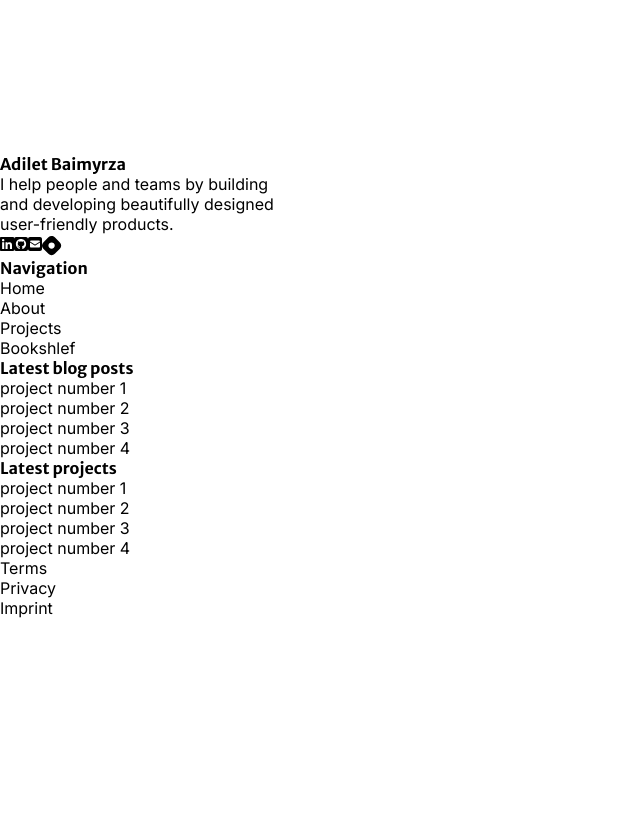
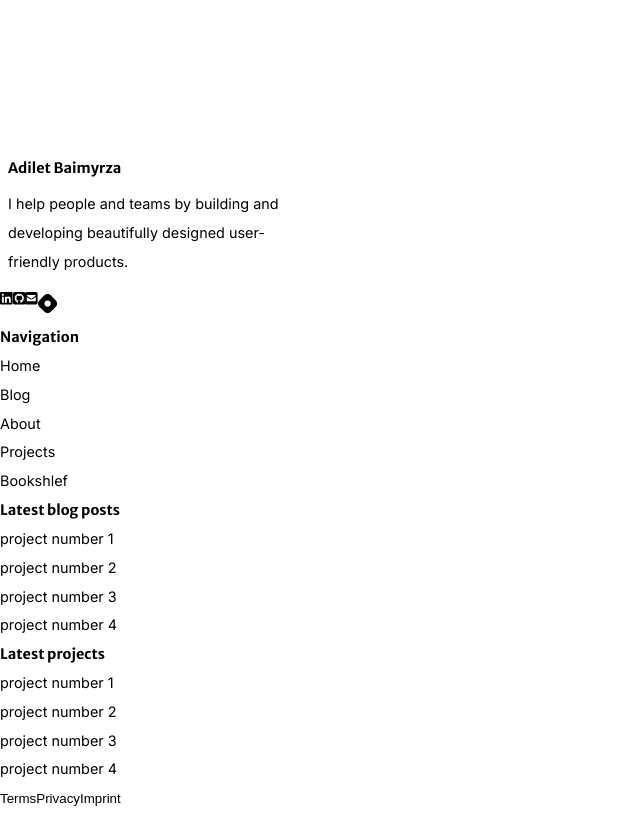
Before and after one commit to adiletbaimyrza/gatsbyjs-portfolio, a Gatsby site: page /about in a window 1280 px wide. Shown: the part 640-1453 px from the top of the page, without its empty margins (0-640 px from the left). Before the commit the page ends 1258 px from the top, so only its background shows below. Built offline with nearby package versions, Linux system fonts and the light colour scheme; Gatsby itself is replaced by a stand-in of ours.

Commit message:
Update layout imports and remove unused CSS files

```diff
--- a/src/components/footer.module.css
+++ /dev/null
@@ -1,39 +0,0 @@
-footer {
-  background-color: var(--card-bg-color);
-  color: var(--foo-color);
-  padding-top: 1rem;
-}
-
-.main-footer {
-  display: flex;
-  max-width: 1000px;
-  margin: 0 auto;
-  justify-content: space-around;
-  padding: 1rem 0;
-  border-bottom: 1px solid grey;
-}
-
-.footer-column {
-  margin: 0 1rem;
-}
-
-.footer-column h4 {
-  margin-bottom: 1rem;
-}
-
-.sub-footer ul {
-  display: flex;
-  justify-content: center;
-}
-
-li {
-  margin: 1rem;
-}
-
-@media screen and (max-width: 600px) {
-  .main-footer {
-    display: grid;
-    grid-template-columns: 1fr 1fr;
-    row-gap: 2rem;
-  }
-}
--- a/src/components/footer.js
+++ b/src/components/footer/footer.js
@@ -1,12 +1,22 @@
 import React from 'react'
-import Socials from './socials'
+import Socials from '../socials/socials'
 import { Link as GatsbyLink } from 'gatsby'
 
-import { mainFooter, subFooter, footerColumn } from './footer.module.css'
+import {
+  mainFooter,
+  subFooter,
+  footerColumn,
+  motto,
+  link,
+  subItem,
+  subContainer,
+} from './footer.module.css'
 
 const FooterLink = ({ to, children }) => (
   <li>
-    <GatsbyLink to={to}>{children}</GatsbyLink>
+    <GatsbyLink className={link} to={to}>
+      {children}
+    </GatsbyLink>
   </li>
 )
 
@@ -16,11 +26,11 @@ const Footer = () => {
       <div className={mainFooter}>
         <div className={footerColumn}>
           <div>
-            <h4>Adilet Baimyrza</h4>
-            <p style={{ maxWidth: '300px' }}>
+            <h4 style={{ marginLeft: '0.5rem' }}>Adilet Baimyrza</h4>
+            <blockquote className={motto}>
               I help people and teams by building and developing beautifully
               designed user-friendly products.
-            </p>
+            </blockquote>
             <Socials />
           </div>
         </div>
@@ -29,6 +39,7 @@ const Footer = () => {
           <h4>Navigation</h4>
           <ul>
             <FooterLink to={'/'}>Home</FooterLink>
+            <FooterLink to={'/blog'}>Blog</FooterLink>
             <FooterLink to={'/about'}>About</FooterLink>
             <FooterLink to={'/projects'}>Projects</FooterLink>
             <FooterLink to={'/bookshelf'}>Bookshlef</FooterLink>
@@ -57,10 +68,10 @@ const Footer = () => {
       </div>
 
       <div className={subFooter}>
-        <ul>
-          <li>Terms</li>
-          <li>Privacy</li>
-          <li>Imprint</li>
+        <ul className={subContainer}>
+          <button className={subItem}>Terms</button>
+          <button className={subItem}>Privacy</button>
+          <button className={subItem}>Imprint</button>
         </ul>
       </div>
     </footer>
--- /dev/null
+++ b/src/components/footer/footer.module.css
@@ -0,0 +1,59 @@
+footer {
+  background-color: var(--foo-bg-color);
+  color: var(--foo-color);
+  padding-top: 1rem;
+  line-height: 2;
+  font-size: 0.9rem;
+}
+
+.main-footer {
+  display: flex;
+  max-width: 1000px;
+  margin: 0 auto;
+  justify-content: space-around;
+  padding: 1rem 0;
+}
+
+.footer-column {
+  margin: 0 1rem;
+}
+
+.footer-column h4 {
+  margin-bottom: 1rem;
+}
+
+.motto {
+  max-width: 300px;
+  margin-bottom: 2rem;
+  margin: 0.5rem;
+}
+
+.link:hover {
+  text-decoration: underline;
+  color: var(--text-on-hover);
+}
+
+.sub-container {
+  display: flex;
+  justify-content: space-evenly;
+  max-width: 500px;
+  margin: 0 auto;
+  padding: 0.6rem;
+}
+
+.sub-footer {
+  border-top: 1px solid grey;
+}
+
+.sub-item:hover {
+  text-decoration: underline;
+  color: var(--text-on-hover);
+}
+
+@media screen and (max-width: 600px) {
+  .main-footer {
+    display: grid;
+    grid-template-columns: 1fr 1fr;
+    row-gap: 2rem;
+  }
+}
--- a/src/components/layout.css
+++ b/src/components/layout/layout.css
@@ -6,7 +6,8 @@
 html.light {
   --main-bg-color: white;
   --card-bg-color: #e8e8e8;
-  --foo-color: #909090;
+  --foo-bg-color: #ececec;
+  --foo-color: #262525;
   --btn-bg-on-hover: rgb(221, 219, 219);
 
   --font-color: black;
@@ -22,7 +23,8 @@ html.light {
 html.dark {
   --main-bg-color: black;
   --card-bg-color: #2d2d2d;
-  --foo-color: #5d5d5d;
+  --foo-color: #b8b4b4;
+  --foo-bg-color: #1a1919;
   --btn-bg-on-hover: rgb(32, 31, 31);
 
   --font-color: white;
--- a/src/components/layout.js
+++ b/src/components/layout/layout.js
@@ -1,6 +1,6 @@
 import React from 'react'
-import Navbar from './navbar'
-import Footer from './footer'
+import Navbar from '../navbar/navbar'
+import Footer from '../footer/footer'
 import { useEffect } from 'react'
 
 import './layout.css'
--- a/src/components/navbar.js
+++ b/src/components/navbar/navbar.js
@@ -1,11 +1,11 @@
 import React from 'react'
 import { Link as GatsbyLink } from 'gatsby'
-import NavLink from './navLink/navlink'
+import NavLink from '../navLink/navlink'
 import { StaticImage } from 'gatsby-plugin-image'
-import Socials from './socials'
-import ToggleThemeButton from './toggleThemeButton/toggleThemeButton'
-import Drawer from './drawer/drawer'
-import ResumeDialog from './resumeDialog/resumeDialog'
+import Socials from '../socials/socials'
+import ToggleThemeButton from '../toggleThemeButton/toggleThemeButton'
+import Drawer from '../drawer/drawer'
+import ResumeDialog from '../resumeDialog/resumeDialog'
 
 import {
   navigation,
@@ -37,7 +37,7 @@ const Navbar = () => {
           <StaticImage
             className={avatar}
             alt="Adilet Baimyrza's avatar picture."
-            src={'../images/avatar.jpg'}
+            src={'../../images/avatar.jpg'}
           />
           <GatsbyLink to="/">
             <h4 className={fullname}>Adilet Baimyrza</h4>
--- a/src/pages/about.js
+++ b/src/pages/about.js
@@ -1,5 +1,5 @@
 import React from 'react'
-import Layout from '../components/layout'
+import Layout from '../components/layout/layout'
 
 const AboutPage = () => {
   return <Layout>AboutPage</Layout>
--- a/src/pages/blog.js
+++ b/src/pages/blog.js
@@ -1,5 +1,5 @@
 import React from 'react'
-import Layout from '../components/layout'
+import Layout from '../components/layout/layout'
 
 const BlogPage = () => {
   return <Layout>BlogPage</Layout>
--- a/src/pages/bookshelf.js
+++ b/src/pages/bookshelf.js
@@ -1,5 +1,5 @@
 import React from 'react'
-import Layout from '../components/layout'
+import Layout from '../components/layout/layout'
 
 const BookshelfPage = () => {
   return <Layout>BookshelfPage</Layout>
--- a/src/pages/index.js
+++ b/src/pages/index.js
@@ -1,5 +1,5 @@
 import React from 'react'
-import Layout from '../components/layout'
+import Layout from '../components/layout/layout'
 
 const IndexPage = () => {
   return <Layout>IndexPage</Layout>
--- a/src/pages/projects.js
+++ b/src/pages/projects.js
@@ -1,5 +1,5 @@
 import React from 'react'
-import Layout from '../components/layout'
+import Layout from '../components/layout/layout'
 
 const ProjectsPage = () => {
   return <Layout>ProjectsPage</Layout>
```
Also changed, not shown: src/components/navbar/navbar.module.css (renamed from src/components/navbar.module.css), src/components/socials/socials.js (renamed from src/components/socials.js), src/components/socials/socials.module.css (renamed from src/components/socials.module.css).
